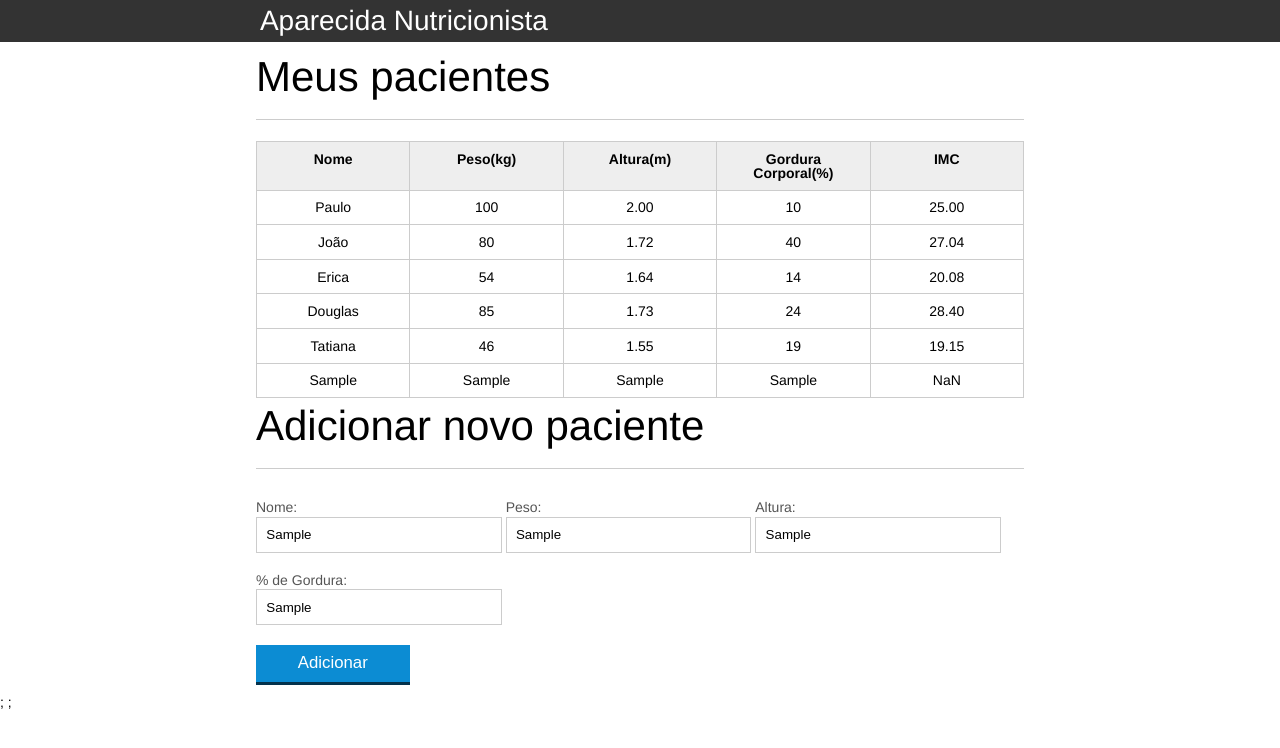
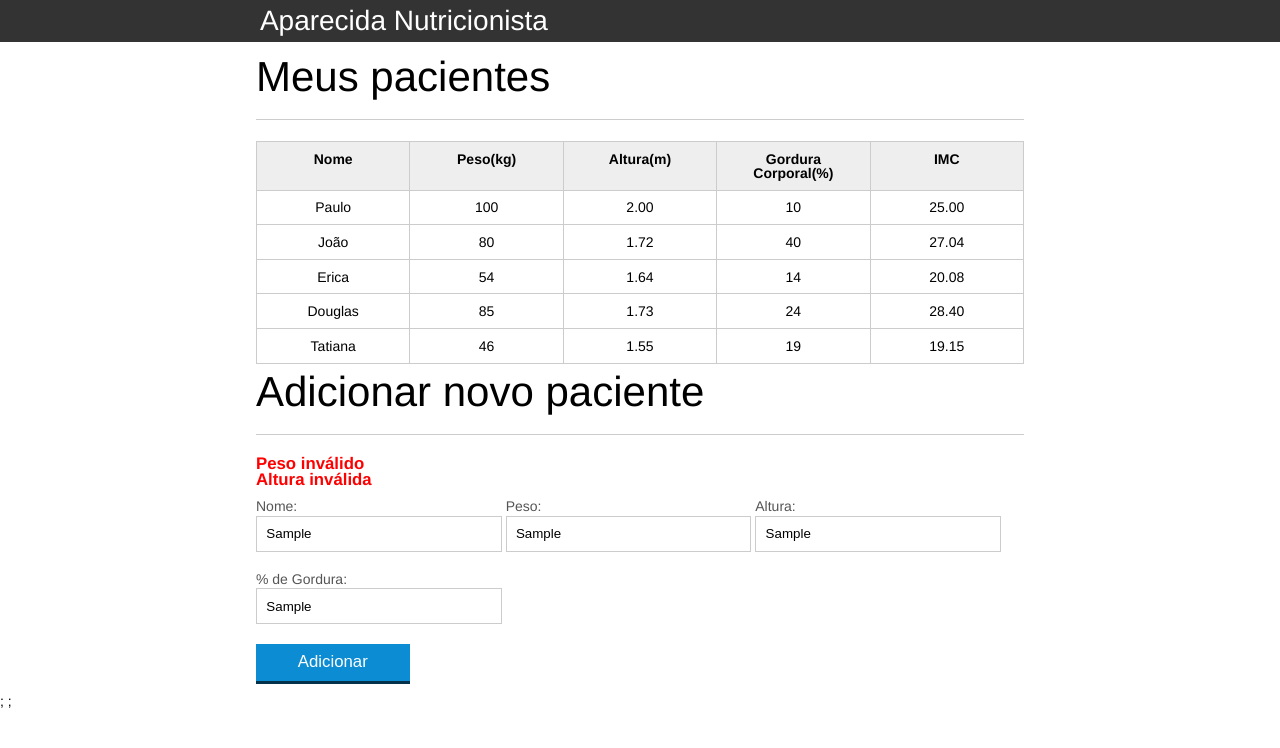
Before and after one commit to camilalourencos/pagina-nutricao-exercicio, a plain HTML site: page index.html in a window 1280 px wide. Both pictures are taken after typing "Sample", "Sample", "Sample", "Sample" into the empty fields and a click on the button "Adicionar". Drawn offline with Linux system fonts and the light colour scheme.

Commit message:
commit trabalhando nas mensanges de erro

```diff
--- a/css/index.css
+++ b/css/index.css
@@ -136,3 +136,9 @@ button[disabled=disabled], button:disabled {
 .paciente-invalido {
 	background-color: lightcoral;
 }
+
+#mensagem-erro {
+	font-weight: bold;
+	font-size: larger;
+	color: red;
+}
--- a/index.html
+++ b/index.html
@@ -74,6 +74,7 @@
 		</main>
 		<section class="container">
 			<h2 id="titulo-form">Adicionar novo paciente</h2>
+			<ul id="mensagem-erro"></ul>
 			<form id="form-add">
 				<div class="grupo">
 					<label for="nome">Nome:</label>
--- a/js/form.js
+++ b/js/form.js
@@ -3,36 +3,88 @@ botaoAdd.addEventListener("click", function(){
    event.preventDefault();
 
    var form = document.querySelector("#form-add");
+   var paciente = obtemInfo(form);
+   var pacienteTr = montaTr(paciente);
+   var erros = validaPaciente(paciente);
 
-   var nome = form.nome.value;
-   var altura = form.altura.value;
-   var peso = form.peso.value;
-   var gordura = form.gordura.value;
+   if(erros.length > 0){
+       exibeMsgErro(erros);
+       return;
 
-   var pacienteTr = document.createElement("tr");
+   }
+    // adicionando as informações na tabela
 
-   var nomeTd = document.createElement("td");
-   var pesoTd = document.createElement("td");
-   var alturaTd = document.createElement("td");
-   var gorduraTd = document.createElement("td");
-   var imcTd = document.createElement("td");
+    var tabela = document.querySelector("#tabela-pacientes");
+    tabela.appendChild(pacienteTr);
 
-   nomeTd.textContent = nome;
-   pesoTd.textContent = peso;
-   alturaTd.textContent = altura;
-   gorduraTd.textContent = gordura;
-
-   imcTd.textContent = peso*(altura/altura);
-
-   pacienteTr.appendChild(nomeTd);
-   pacienteTr.appendChild(pesoTd);
-   pacienteTr.appendChild(alturaTd);
-   pacienteTr.appendChild(gorduraTd);
-   pacienteTr.appendChild(imcTd);
-
-
-   var tabela = document.querySelector("#tabela-pacientes");
-   tabela.appendChild(pacienteTr);
-
+    form.reset();
 
 });
+
+function exibeMsgErro(erros){
+    var ul = document.querySelector("#mensagem-erro");
+    erros.forEach(function(erro){
+        var li = document.createElement("li");
+        li.textContent = erro;
+        ul.appendChild(li);
+    });
+
+    return;
+}
+
+function obtemInfo(form){
+
+    var paciente = {
+        nome: form.nome.value,
+        altura: form.altura.value,
+        peso: form.peso.value,
+        gordura: form.gordura.value,
+        imc: calcularImc(form.peso.value, form.altura.value)
+
+    } // o uso de chaves cria um objeto onde damos as caracteristícas ao objeto. em vez de criar muitas váriaveis, criamos 1 (o objeto) que contém todas as informações necessárias.
+    return paciente;
+
+}
+
+function montaTr(paciente){
+    // cria a TR e a TD do paciente
+   var pacienteTr = document.createElement("tr");
+   pacienteTr.classList.add("paciente");
+
+   pacienteTr.appendChild(montaTd(paciente.nome, "info-nome"));
+   pacienteTr.appendChild(montaTd(paciente.peso, "info-peso"));
+   pacienteTr.appendChild(montaTd(paciente.altura, "info-altura"));
+   pacienteTr.appendChild(montaTd(paciente.gordura, "infoe-gordura"));
+   pacienteTr.appendChild(montaTd(paciente.imc, "info-imc"));
+
+   return pacienteTr;
+
+}
+
+function montaTd(dado,classe){
+    var td = document.createElement("td");
+    td.textContent = dado;
+    td.classList.add(classe);
+
+    return td;
+
+}
+
+function validaPaciente (paciente){
+
+    var erros = [];
+
+    if(paciente.nome.length==0){
+        erros.push("Adicione um nome válido")
+    }
+
+    if (!validaPeso(paciente.peso)) {
+        erros.push ("Peso inválido");
+    }
+
+    if (!validaAltura(paciente.altura)){
+        erros.push ("Altura inválida");
+    }
+
+    return erros;
+}
--- a/js/principal.js
+++ b/js/principal.js
@@ -17,21 +17,21 @@ for(var i = 0 ; i < pacientes.length; i++){
 
     var tdImc = paciente.querySelector(".info-imc");
 
-    var pesoValido = true;
-    var alturaValida = true;
+    var pesoValido = validaPeso(peso);
+    var alturaValida = validaAltura(altura);
 
-    if (peso < 0 || peso > 1000) {
+    if (!pesoValido) {
         tdPeso.textContent = "Peso inválido";
         pesoValido = false;
     }
-    if (altura > 3.00 || altura < 0){
+    if (!alturaValida){
         tdAltura.textContent = "Altura inválida";
         alturaValida = true;
     }
 
     if (pesoValido && alturaValida){
-        var imc = peso / (altura*altura);
-        tdImc.textContent = imc.toFixed(2);
+        var imc = calcularImc(peso,altura);
+        tdImc.textContent = imc;
     } else {
         tdImc.textContent = "Impossível calcular o IMC";
         paciente.classList.add("paciente-invalido");
@@ -39,3 +39,28 @@ for(var i = 0 ; i < pacientes.length; i++){
 
 
 }
+
+function validaPeso(peso){
+    if (peso >= 0 && peso < 1000){
+        return true;
+    } else {
+        return false;
+    }
+
+}
+
+function validaAltura (altura){
+    if(altura >= 0 && altura <= 3.0){
+        return true;
+    } else {
+        return false;
+    }
+}
+function calcularImc (peso, altura){
+
+    var imc = 0;
+
+    imc = peso /(altura*altura);
+    return imc.toFixed(2);
+
+}
```
